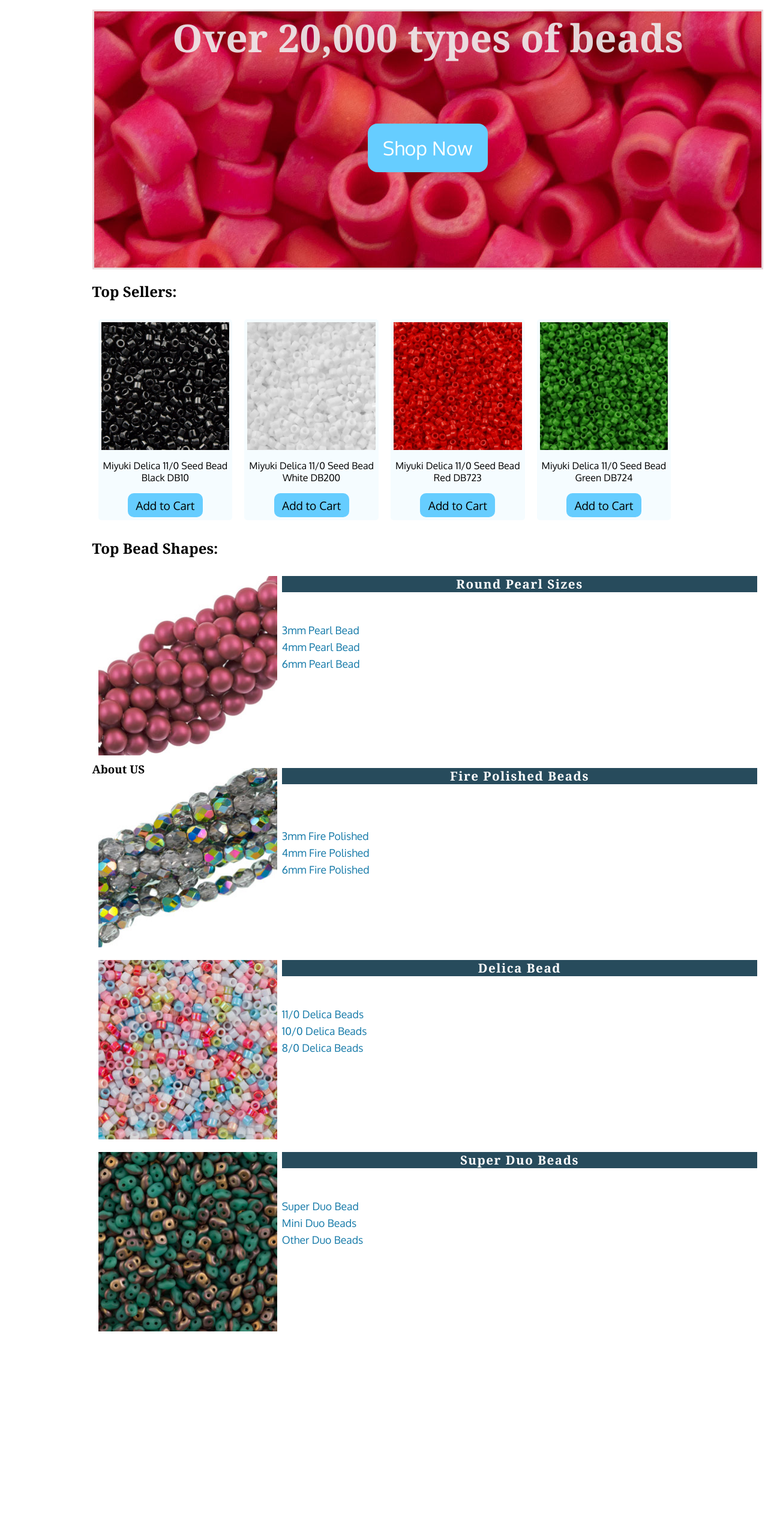
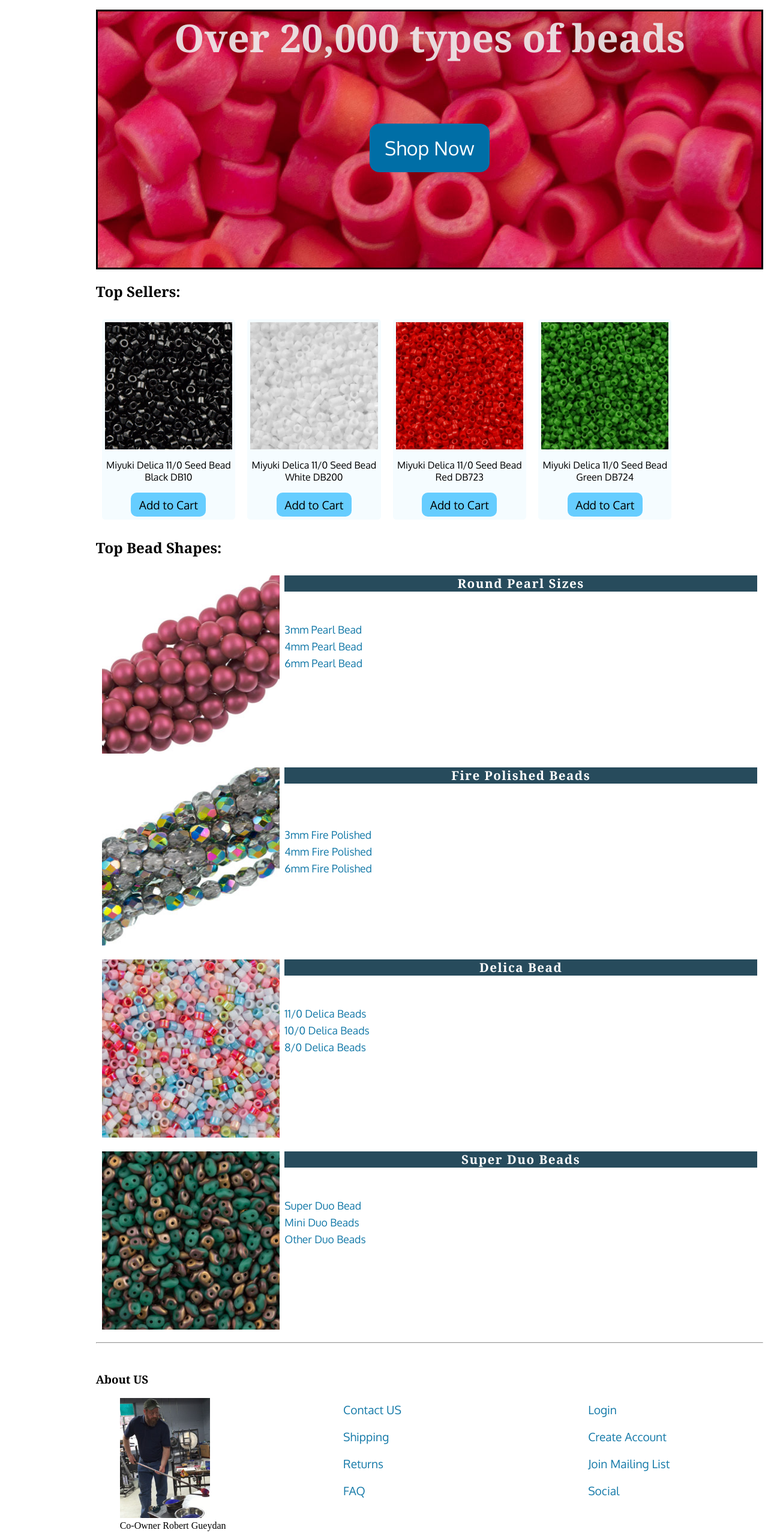
Before and after one commit to Robert-Gueydan/codecademy-flex-business-site, a plain HTML site: page index.html in a window 1280 px wide. Shown: the part 240-2800 px from the top of the page at 60% size. Before the commit the page ends 2470 px from the top, so only its background shows below. Drawn offline with Linux system fonts and the light colour scheme.

Commit message:
Complete

```diff
--- a/index.html
+++ b/index.html
@@ -12,13 +12,16 @@
 <link href="https://fonts.googleapis.com/css2?family=Noto+Serif:wght@400;700&family=Oxygen:wght@400;700&display=swap" rel="stylesheet">
 </head>
 <body class="center">
+  <div class="grid-container center">
   <!--logo-->
+
     <div class="container logo-center">
       <div class="container logo-container">
         <img class="logo flex-item" src="images/aura-logo.jpg">
         <h1 class="logo-text flex-item">Aura Beads</h1>
       </div>
     </div>
+
     <nav>
           <!--Main Nav Container-->
             <div class="container nav-container">
@@ -27,17 +30,18 @@
                   <span>Login/Account</span>
                 </a>
               </div>
+
               <div class="cart flex-item nav-flex-item">
                 <a class="cart" href="#"><img src="images/outline_shopping_cart_black_24dp.png" title="cart">
                 </a>
               </div>
+
               <div class="search flex-item nav-flex-item">
                 <input class="search-bar" type="search" id="site-search" name="search" aria-label="Search for your favorite bead" placeholder="Search">
               </div>
             </div>
         <hr>
         <!--Menu Container-->
-
         <div class="container main-menu">
           <div class="container mobile-menu-container">
             <img class="mobile-menu-open" src="images/outline_menu_black_24dp.png">
@@ -55,9 +59,14 @@
         </div>
     </nav>
     <header>
+
       <div>
-   <div class="promo-text"><img src="/images/outline_local_shipping_black_24dp.png" title="shipping"><span>Free Shipping on US orders over $25.</span></div>
+        <div class="promo-text">
+          <img src="images/outline_local_shipping_black_24dp.png" title="shipping">
+          <span>Free Shipping on US orders over $25.</span>
         </div>
+      </div>
+
       <div class="hero">
         <h1>Over 20,000 types of beads</h1>
         <div class="hero-button"><a href="#">Shop Now</a></div>
@@ -98,7 +107,6 @@
   </section>
 
   <section class="shape-section">
-    <div>
       <h2>Top Bead Shapes:</h2>
       <div class="container shape-container">
         <div class="container">
@@ -149,6 +157,7 @@
               <img src="images/PA-25-63130AM.jpg" title="Super-Duo-bead">
             </a>
           </div>
+
           <div class="container shape-text">
             <h3>Super Duo Beads</h3>
             <p>Super Duo beads distinct two hole shape make them a popular selection for many jewelry designs. </p>
@@ -157,19 +166,34 @@
             <a href="#" title="Other Duo Beads">Other Duo Beads</a>
           </div>
         </div>
-      </div>
-    </div>
   <section>
+    <hr>
   <footer>
-  <div class="footer-container">
+    <div class="container footer-container">
       <div class="about-us">
         <h3>About US</h3>
-      <!-- <img src="/images/ceo.jpg"> -->
+        <figure>
+          <img src="/images/ceo.jpg">
+          <figcaption>Co-Owner Robert Gueydan</figcaption>
+        </figure>
       </div>
-    <div class="container contact-footer"></div>
-    <div class="container account-footer"></div>
+        <div class="container contact-footer">
+          <a href="#" title="Contact Us">Contact US</a>
+          <a href="#" title="Shipping">Shipping</a>
+          <a href="#" title="Returns">Returns</a>
+          <a href="#" title="FAQ">FAQ</a>
+        </div>
+        <div class="container account-footer">
+          <a href="#" title="Login">Login</a>
+          <a href="#" title="Create Account">Create Account</a>
+          <a href="#" title="Join Mailing List">Join Mailing List</a>
+          <a href="#" title="Social">Social</a>
+        </div>
           </div>
   </footer>
 
+
+
+</div>
 </body>
 </html>
--- a/styles.css
+++ b/styles.css
@@ -9,9 +9,9 @@ nav {
     background-color: white;
 }
 
-body {
+html, body {
     font-size: 16px;
-    margin-left: 12%;
+    height: 100%;
 }
 
 a {
@@ -30,6 +30,14 @@ a:active {
 
 .container {
     display: flex;
+}
+
+.grid-container {
+    min-height: 100%;
+    display: grid;
+    grid-template-rows: auto 1fr auto;
+    grid-template-columns: 100%;
+    margin-left: 12%;
 }
 
 .flex-item {
@@ -155,28 +163,44 @@ input {
 .hero {
     max-width: 1300px;
     height: 433px;
-    background: url("/images/miyuki-delica-11-0-seed-bead-db362-2.jpg");
+    background: url("images/miyuki-delica-11-0-seed-bead-db362-2.jpg");
     border: solid;
-    color: hsla(136, 0%, 93%, 90%);
     font-size: 2rem;
     text-align: center;
 }
 
 .hero h1 {
     margin: 0 0 10px 0;
+    color: hsla(136, 0%, 93%, 90%);
 }
 
-.hero-button {
+/* .hero-button {
     width: 200px;
     margin: 100px auto;
     padding: 20px 10px;
     background-color: #66cdff;
     border-radius: 16px;
 
+} */
+
+.hero-button a:hover {
+    background-color: #69ffe7;
+    text-decoration: none;
+}
+
+.hero-button a:hover {
+    text-decoration: none;
+    color: black;
 }
 
 .hero-button a{
+    width: 200px;
+    margin: 100px auto;
+    padding: 20px 10px;
+    background-color: #006ea6;
     color: white;
+    border-radius: 16px;
+    display: block;
 }
 @media screen and (max-width: 465px) {
     .promo-text{
@@ -223,9 +247,9 @@ input {
     margin: auto;
 }
 
-/* testing CSS delete when finished */
-.long {
-    height: 2000px;
+button:hover {
+    background-color: #69ffe7;
+    text-decoration: underline;
 }
 
 /* Shape Section */
@@ -238,7 +262,6 @@ input {
 .shape-container {
     max-height: 300px;
     display: flex;
-    /* flex-wrap: wrap; */
     justify-content: flex-start;
     flex-direction: column;
     max-width: 1300px;
@@ -319,3 +342,39 @@ input {
         display: flex;
     }
 }
+
+/* Footer Container */
+
+footer {
+    padding-top: 20px;
+    padding-bottom: 20px;
+
+}
+
+.footer-container {
+    display: flex;
+    justify-content: space-between;
+}
+
+.contact-footer, .account-footer {
+    flex-direction: column;
+    margin: auto;
+    font-size: 1.2rem;
+}
+
+.footer-container a{
+    margin: 10px
+}
+
+.footer-container img {
+    height: 200px;
+    width: auto;
+}
+
+@media screen and (max-width: 700px) {
+    figure, h3 {
+    display:none;
+    }
+}
+
+}
```
Lines whose indentation alone changed are shown as unchanged.
